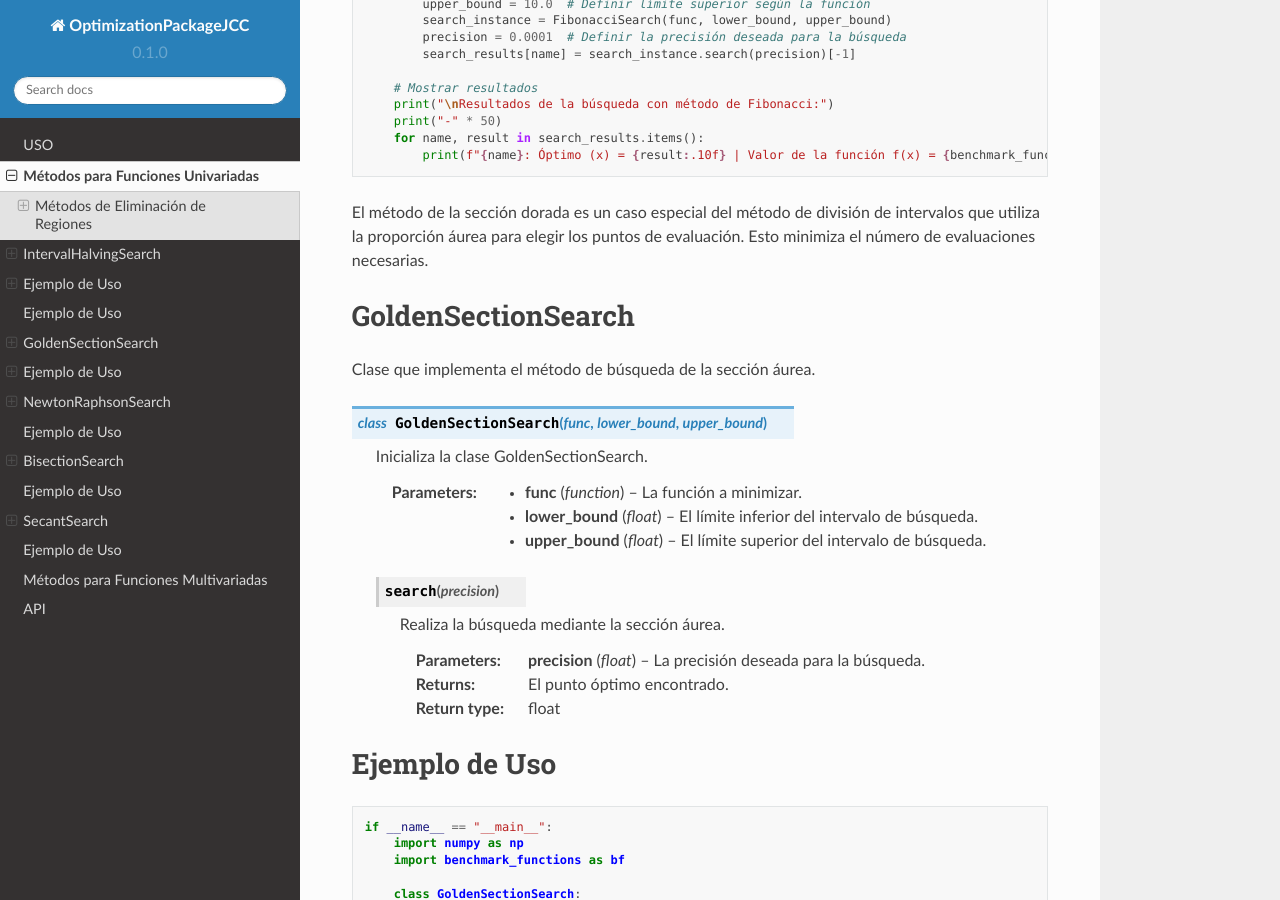
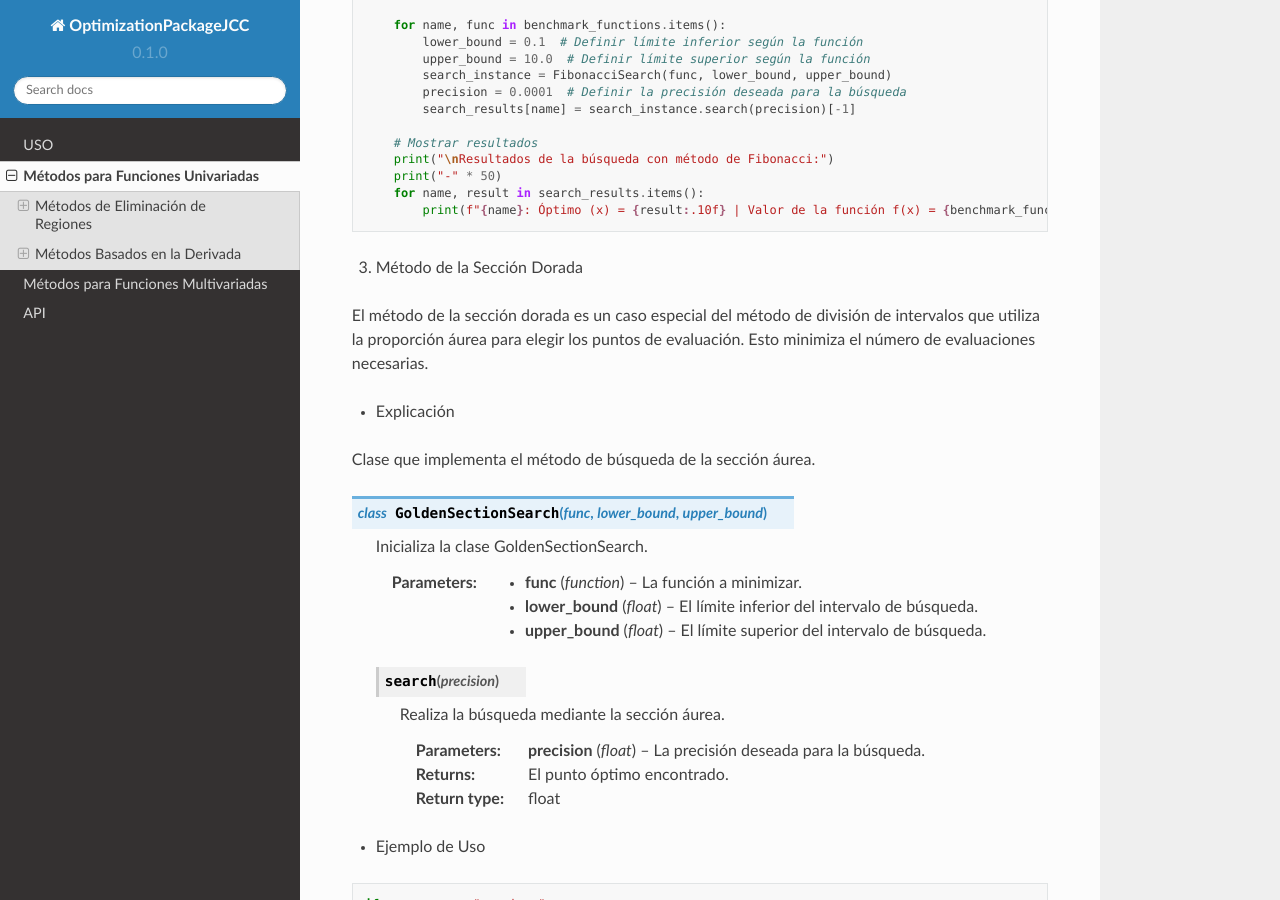
Before and after one commit to JorgeCobos03/OptimizationPackageJCC, a Sphinx documentation site: the page built from docs/source/metodos_para_funciones_univariadas.rst, in a window 1280 px wide and 900 px high, scrolled down 5228 px. Built offline with Sphinx 7.4.7 and the Read the Docs theme 2.0.0, drawn with Linux system fonts in a browser that asks for light colours; some of the changed text lies outside the part shown.

Commit message:
Update metodos_para_funciones_univariadas.rst

```diff
--- a/docs/source/metodos_para_funciones_univariadas.rst
+++ b/docs/source/metodos_para_funciones_univariadas.rst
@@ -8,7 +8,7 @@
 implementación utilizando el método de búsqueda de Fibonacci.
 
 Métodos de Eliminación de Regiones
-~~~~~~~~~~~~~~~~~~~~~~~~~~~~~~~~~~~
+----------------------------------
 
 Los Métodos de Eliminación de Regiones son técnicas utilizadas
 para encontrar el mínimo de una función univariada o multivariada
@@ -30,10 +29,7 @@
 que contiene el mínimo y se repite el proceso hasta
 alcanzar la precisión deseada.
 
-.. _interval_halving_search:
-
-IntervalHalvingSearch
-=====================
+- Expliación
 
 Clase que implementa el método de búsqueda de intervalos mediante la división por la mitad.
 
@@ -57,8 +53,7 @@
         :returns: El punto óptimo encontrado.
         :rtype: float
 
-Ejemplo de Uso
-==============
+- Ejemplo de Uso
 
 .. code-block:: python
 
@@ -149,13 +144,14 @@
             print(f"{name}: Óptimo (x) = {result:.10f} | Valor de la función f(x) = {benchmark_functions[name](result):.10f}")
 
 
-Búsqueda de Fibonacci
-^^^^^^^^^^^^^^^^^^^^
+2. Búsqueda de Fibonacci
 
 La búsqueda de Fibonacci es otro método de optimización
 que utiliza los números de Fibonacci para dividir el intervalo
 de búsqueda. Es eficiente en términos de evaluaciones de la función
 y converge más rápido que el método de división de intervalos por la mitad.
+
+- Explicación
 
 Clase que implementa el método de búsqueda de Fibonacci para encontrar el mínimo de una función.
 
@@ -188,8 +184,7 @@
         :returns: El valor del punto medio del intervalo de búsqueda después de cada iteración.
         :rtype: float
 
-Ejemplo de Uso
-==============
+- Ejemplo de Uso
 
 .. code-block:: python
 
@@ -313,17 +308,13 @@
             print(f"{name}: Óptimo (x) = {result:.10f} | Valor de la función f(x) = {benchmark_functions[name](result):.10f}")
 
 
-Método de la Sección Dorada
-^^^^^^^^^^^^^^^^^^^^^^^^^^^
+3. Método de la Sección Dorada
 
 El método de la sección dorada es un caso especial del método
 de división de intervalos que utiliza la proporción áurea para
 elegir los puntos de evaluación. Esto minimiza el número de evaluaciones necesarias.
 
-.. _golden_section_search:
-
-GoldenSectionSearch
-===================
+- Explicación
 
 Clase que implementa el método de búsqueda de la sección áurea.
 
@@ -347,8 +338,7 @@
         :returns: El punto óptimo encontrado.
         :rtype: float
 
-Ejemplo de Uso
-==============
+- Ejemplo de Uso
 
 .. code-block:: python
 
@@ -439,7 +429,8 @@
             print(f"{name}: Óptimo (x) = {result:.10f} | Valor de la función f(x) = {benchmark_functions[name](result):.10f}")
 
 Métodos Basados en la Derivada
-~~~~~~~~~~~~~~~~~~~~~~~~~~~~~~
+------------------------------
+
 Los Métodos Basados en la Derivada son técnicas utilizadas para encontrar
 mínimos de funciones mediante el análisis de sus derivadas. Estos métodos
 son eficaces cuando se dispone de información sobre la pendiente de la función
@@ -448,18 +439,14 @@
 raíces de funciones univariadas para localizar mínimos en derivadas, y el Método de
 la Secante, una variante del método de Newton-Raphson que no requiere la segunda derivada.
 
-Método de Newton-Raphson
-^^^^^^^^^^^^^^^^^^^^^^^^
+1. Método de Newton-Raphson
 
 El método de Newton-Raphson es un método iterativo para encontrar
 raíces de una función. Se puede adaptar para encontrar mínimos al
 buscar puntos donde la derivada de la función es cero.
 Utiliza derivadas de la función para encontrar sus raíces, adaptado para encontrar mínimos.
 
-.. _newton_raphson_search:
-
-NewtonRaphsonSearch
-===================
+- Explicación
 
 Clase que implementa el método de búsqueda de Newton-Raphson.
 
@@ -485,8 +472,8 @@
         :returns: El punto óptimo encontrado.
         :rtype: float
 
-Ejemplo de Uso
-==============
+- Ejemplo de Uso
+
 
 .. code-block:: python
 
@@ -583,18 +570,14 @@
         for name, result in search_results.items():
             print(f"{name}: Óptimo (x) = {result:.10f} | Valor de la función f(x) = {benchmark_functions[name](result):.10f}")
 
-Método de Bisección
-^^^^^^^^^^^^^^^^^^^
+2. Método de Bisección
 
 El método de bisección es un método de búsqueda de raíces que divide
 el intervalo de búsqueda en dos partes iguales y selecciona el
 subintervalo que contiene una raíz. Se puede adaptar para encontrar
 mínimos buscando cambios de signo en la derivada de la función.
 
-.. _bisection_search:
-
-BisectionSearch
-===============
+- Explicación
 
 Clase que implementa el método de búsqueda por bisección.
 
@@ -618,8 +601,8 @@
         :returns: El punto óptimo encontrado.
         :rtype: float
 
-Ejemplo de Uso
-==============
+- Ejemplo de Uso
+
 
 .. code-block:: python
 
@@ -711,17 +694,14 @@
         for name, result in search_results.items():
             print(f"{name}: Óptimo (x) = {result:.10f} | Valor de la función f(x) = {benchmark_functions[name](result):.10f}")
 
-Método de la Secante
-^^^^^^^^^^^^^^^^^^^^
+3. Método de la Secante
+
 
 El método de la secante es similar al método de Newton-Raphson pero
 no requiere el cálculo de la derivada. En su lugar, utiliza una secante
 a la curva para aproximar la raíz.
 
-.. _secant_search:
-
-SecantSearch
-============
+- Expliación
 
 Clase que implementa el método de búsqueda secante.
 
@@ -747,8 +727,8 @@
         :returns: El punto óptimo encontrado.
         :rtype: float
 
-Ejemplo de Uso
-==============
+- Ejemplo de Uso
+
 
 .. code-block:: python
 
```
Also changed, not shown: other parts of docs/source/metodos_para_funciones_univariadas.rst (+1 -2 lines).
